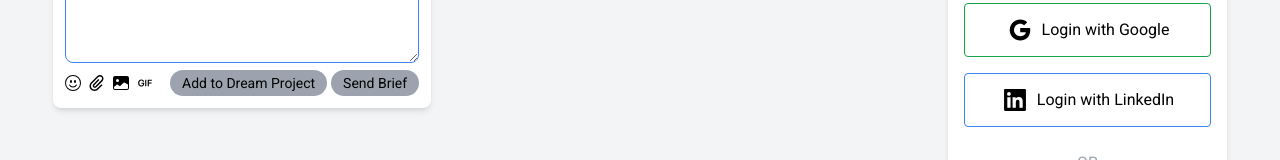
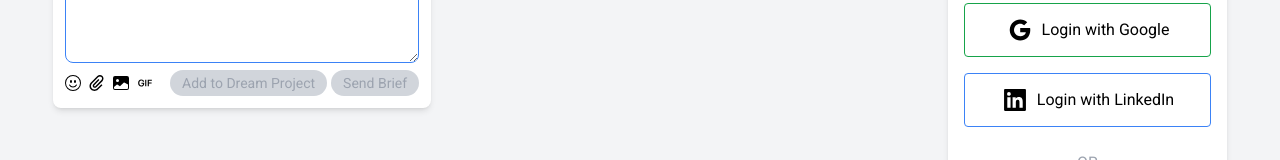
Before and after one commit to shankar2005/Adbhut.io, a React (Vite) app: page / in a window 1280 px wide. Shown: the part 519-679 px from the top of the page. Built offline with nearby package versions, Linux system fonts and the light colour scheme; no server answers.

Commit message:
content products showed in chat suggestion with variation

```diff
--- a/src/Pages/Home/Home.jsx
+++ b/src/Pages/Home/Home.jsx
@@ -189,8 +189,8 @@ const Home = () => {
                         setchatLog={setchatLog}
                         //
                         selectedContentProducts={selectedContentProducts}
+                        setselectedContentProducts={setselectedContentProducts}
                         // skills
-                        checkedSkills={checkedSkills}
                         setcheckedSkills={setcheckedSkills}
                     />
                 </aside>
--- a/src/Pages/Home/LeftAside.jsx
+++ b/src/Pages/Home/LeftAside.jsx
@@ -6,7 +6,7 @@ import { ImAttachment } from 'react-icons/im';
 import { BsEmojiSmile } from 'react-icons/bs';
 import { motion } from "framer-motion"
 
-const LeftAside = ({ shortlistedArtist, selectedContentProducts, chatLog, setchatLog, checkedSkills, setcheckedSkills }) => {
+const LeftAside = ({ shortlistedArtist, selectedContentProducts, setselectedContentProducts, chatLog, setchatLog, setcheckedSkills }) => {
     const chatboxRef = useRef();
     useEffect(() => {
         const chatboxElement = chatboxRef.current;
@@ -26,6 +26,7 @@ const LeftAside = ({ shortlistedArtist, selectedContentProducts, chatLog, setcha
 
     // for showing chat suggestions (artists skills) when shortlisted an artist
     const [skills, setSkills] = useState([]);
+    const [contentProducts, setcontentProducts] = useState([]);
     useEffect(() => {
         fetch('https://dev.nsnco.in/api/v1/chatflow_skills/', {
             method: "POST",
@@ -40,22 +41,24 @@ const LeftAside = ({ shortlistedArtist, selectedContentProducts, chatLog, setcha
             .then(res => res.json())
             .then(data => {
                 setSkills(data.skills);
+                setcontentProducts(data.projects);
                 // filter on content products
                 setcheckedSkills(data.skills.map(skill => skill[1] + ''));
             });
     }, [shortlistedArtist, selectedContentProducts]);
 
     // ------------------------------
-    //      handle select skill
+    //      handle select skill & content
     // -------------------------------
     const handleSelectSkill = (skill) => {
-        // const isExist = checkedSkills.includes(skill[1]);
-        // if (!isExist) {
-        // setcheckedSkills(current => [...current, skill[1]]);
         setcheckedSkills([skill[1] + '']);
         // chatlog
         setchatLog(current => [...current, { msgID: current.length + 1, user: skill[0] }]);
-        // }
+    }
+    const handleSelectContent = (content) => {
+        setselectedContentProducts(content[1] + '');
+        // chatlog
+        setchatLog(current => [...current, { msgID: current.length + 1, user: content[0] }]);
     }
 
     return (
@@ -130,6 +133,15 @@ const LeftAside = ({ shortlistedArtist, selectedContentProducts, chatLog, setcha
                                 {skill[0]}
                             </div>)
                         }
+                        {
+                            contentProducts &&
+                            contentProducts.map(contentProduct => <div
+                                onClick={() => handleSelectContent(contentProduct)}
+                                key={`suggested-content${contentProduct[1]}`}
+                                className='py-1 px-3 border text-gray-500 border-gray-500 rounded-full cursor-pointer hover:bg-blue-100'>
+                                {contentProduct[0]}
+                            </div>)
+                        }
                     </div>
                 </div>
 
@@ -142,10 +154,19 @@ const LeftAside = ({ shortlistedArtist, selectedContentProducts, chatLog, setcha
                             <BsImageFill />
                             <AiOutlineGif />
                         </div>
-                        <div className='space-x-1'>
-                            <button className='bg-gray-400 py-[3px] px-3 rounded-full text-sm'>Add to Dream Project</button>
-                            <button className='bg-gray-400 py-[3px] px-3 rounded-full text-sm'>Send Brief</button>
-                        </div>
+                        {
+                            shortlistedArtist[0] || selectedContentProducts
+                                ?
+                                <div className='space-x-1'>
+                                    <button className='bg-sky-500 text-white py-[3px] px-3 rounded-full text-sm'>Add to Dream Project</button>
+                                    <button className='bg-sky-500 text-white py-[3px] px-3 rounded-full text-sm'>Send Brief</button>
+                                </div>
+                                :
+                                <div className='space-x-1'>
+                                    <button disabled className='bg-gray-300 text-gray-400 py-[3px] px-3 rounded-full text-sm'>Add to Dream Project</button>
+                                    <button disabled className='bg-gray-300 text-gray-400 py-[3px] px-3 rounded-full text-sm'>Send Brief</button>
+                                </div>
+                        }
                     </div>
                 </div>
             </section>
```
